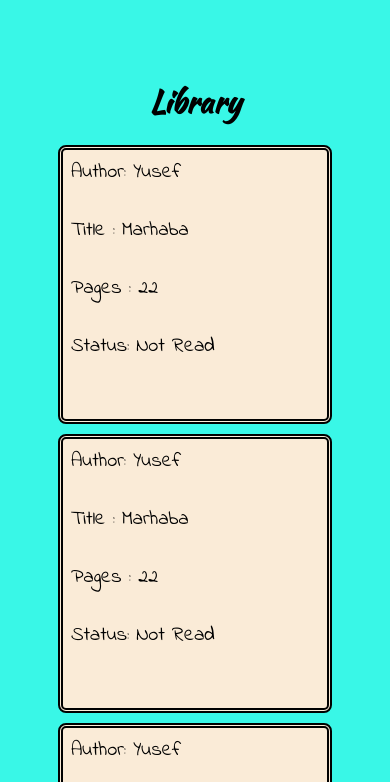
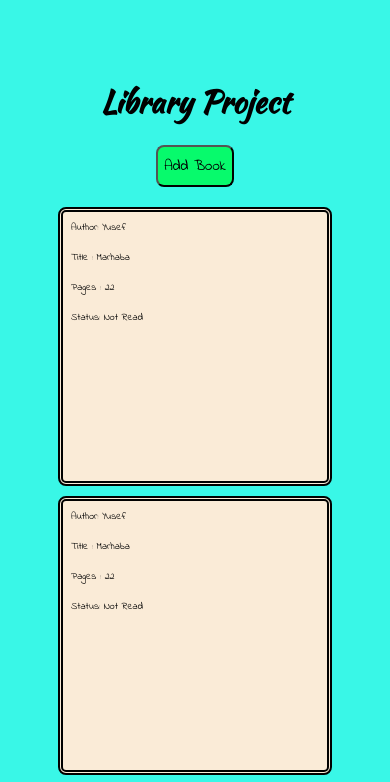
Before and after one commit to Yusef-H/library, a plain HTML site: page index.html in a window 390 px wide. Shown: the top 782 px of the page. Drawn offline with Linux system fonts and the light colour scheme.

Commit message:
add some responsiveness with font sizes

```diff
--- a/index.html
+++ b/index.html
@@ -14,7 +14,10 @@
 
 </head>
 <body>
-    <div class="title"><h1>Library</h1></div>
+    <div class="title"><h1>Library Project</h1></div>
+    <div class="btn-container">
+        <button class="btn">Add Book</button>
+    </div>
     <div class="container">
     </div>
 </body>
--- a/styles.css
+++ b/styles.css
@@ -11,8 +11,23 @@ body{
     justify-content: center;
     align-items: center;
     color: black;
-    font-size: max(15px, 4vw);
+    font-size: clamp(15px, 4vw, 50px);
     font-family: 'Kaushan Script', cursive;
+}
+
+.btn-container{
+    display: flex;
+    justify-content: center;
+    margin-bottom: 20px;
+}
+
+.btn{
+    width: 20vw;
+    height: 5vh;
+    font-family: 'Indie Flower', cursive;
+    font-size: clamp(15px, 3vw, 30px);
+    background-color: rgb(7, 250, 108);
+    border-radius: 8px;
 }
 
 .container{
@@ -33,5 +48,5 @@ body{
     justify-content: flex-start;
     font-family: 'Indie Flower', cursive;
     padding: 8px;
-    font-size: max(20px,2vw);
+    font-size: clamp(10px, 2vw, 25px);
 }
```
